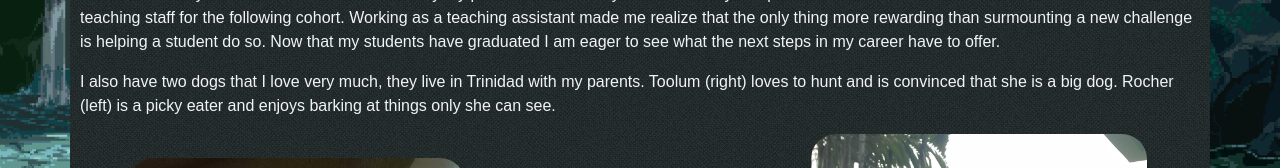
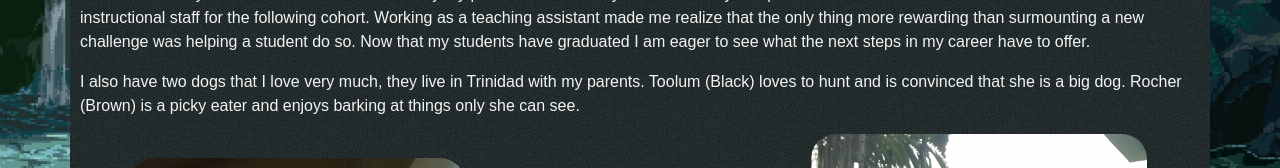
Before and after one commit to ETS-ReactNative4/react-portfolio, a React (Create React App) app: page / in a window 1280 px wide. Shown: the part 530-698 px from the top of the page. Built offline with nearby package versions, Linux system fonts and the light colour scheme.

Commit message:
plans to update

```diff
--- a/src/components/AboutMe/AboutMe.js
+++ b/src/components/AboutMe/AboutMe.js
@@ -23,10 +23,10 @@ const AboutMe = props => (
           excited to finally have the opportunity to live in and properly
           experience my culture. Six years after I left the Washington, DC metro
           area I returned to attend The George Washington University School of
-          Business where I majored in accounting. With gaming as a lifelong
-          hobby I had always been interested in coding but did not have the time
-          to teach myself. After I graduated I finally decided to learn and
-          applied for the full time coding bootcamp offered by GWU.
+          Business where I majored in accounting. My desire to build and problem
+          solve was not sated in this field so I turned to a lifelong
+          curiousity: software development. After I graduated I finally decided
+          to learn and applied for the full time coding bootcamp offered by GWU.
         </p>
 
         <p>
@@ -37,18 +37,18 @@ const AboutMe = props => (
           something new. I knew I had found something I love to do and that my
           drive to excel would be fueled by my passion and curiosity. Just
           before my completion of the coursework I was hired as a member of the
-          teaching staff for the following cohort. Working as a teaching
+          instructional staff for the following cohort. Working as a teaching
           assistant made me realize that the only thing more rewarding than
-          surmounting a new challenge is helping a student do so. Now that my
+          surmounting a new challenge was helping a student do so. Now that my
           students have graduated I am eager to see what the next steps in my
           career have to offer.
         </p>
 
         <p>
           I also have two dogs that I love very much, they live in Trinidad with
-          my parents. Toolum (right) loves to hunt and is convinced that she is
-          a big dog. Rocher (left) is a picky eater and enjoys barking at things
-          only she can see.
+          my parents. Toolum (Black) loves to hunt and is convinced that she is
+          a big dog. Rocher (Brown) is a picky eater and enjoys barking at
+          things only she can see.
         </p>
         <div id="dogBox">
           <img
```
Also changed, not shown: 1 other file (tests, documents, lock files or other folders).
